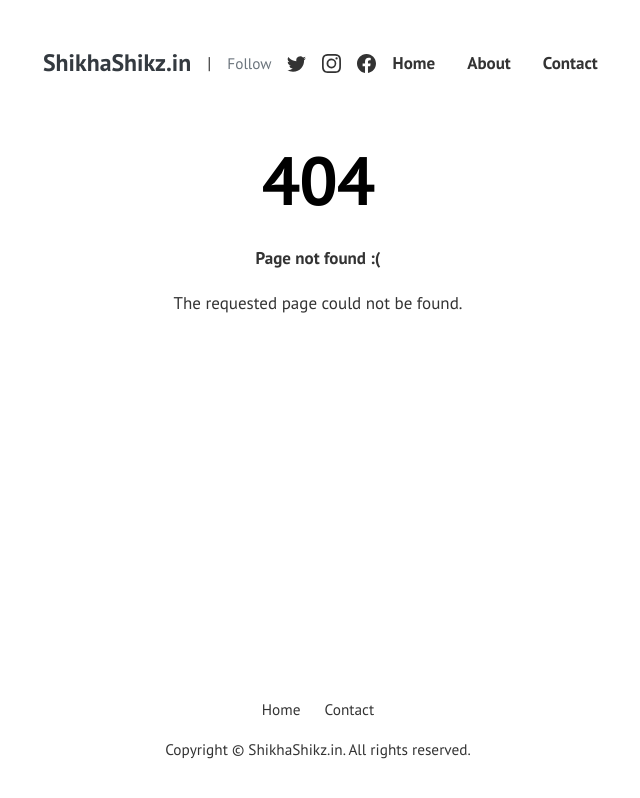
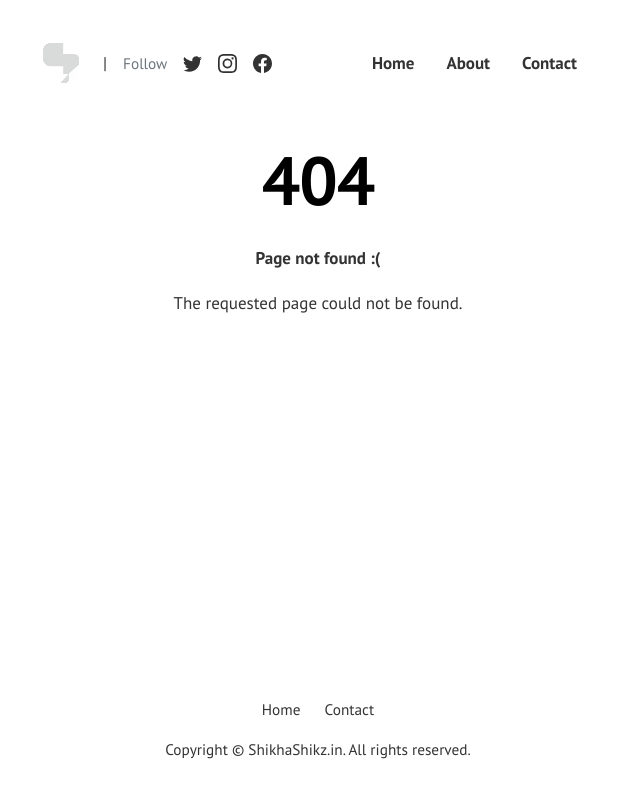
Before and after one commit to shikhashikz/shikhashikz.github.io, a Jekyll site: the page built from 404.html, in a window 1280 px wide. Shown: the top 798 px of the page, without its empty margins (322-962 px from the left). Built offline with Jekyll 4.4.1, drawn with Linux system fonts in a browser that asks for light colours.

Commit message:
Updated logo, favicon and disqus

```diff
--- a/_config.yml
+++ b/_config.yml
@@ -3,11 +3,11 @@ email: shikha@shikhashikz.com
 timezone: UTC
 baseurl: ""
 permalink: "/:title/"
-#logo: 'assets/images/logo.png'
+logo: 'assets/images/logo.png'
 favicon: 'assets/images/favicon.ico'
 author: Shikha
 paginate: 30
-disqus: 'shikhashikz-com'
+disqus: 'shikhashikz-in'
 locale: en_us
 lang: en_us
 feed_items: 10
--- a/_layouts/default.html
+++ b/_layouts/default.html
@@ -40,7 +40,7 @@ gtag('config', '{{site.ganalytics}}');
 
           <a class="navbar-brand text-dark font-weight-bold big d-flex align-items-center" href="{{site.baseurl}}/">
           {% if site.logo %}
-          <img class="mr-2" src="" alt="logo">
+          <img class="mr-2" src="{{site.baseurl}}/{{site.logo}}" alt="logo">
           {% else %}
           <span class="d-none d-md-inline-block">{{ site.title }}</span>
           {% endif %}
```
Also changed, not shown: assets/images/favicon.ico, assets/images/logo.png.
